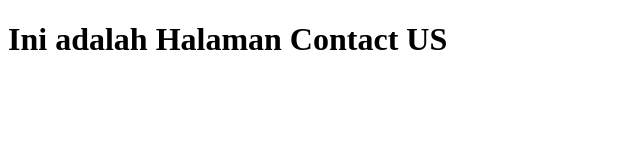
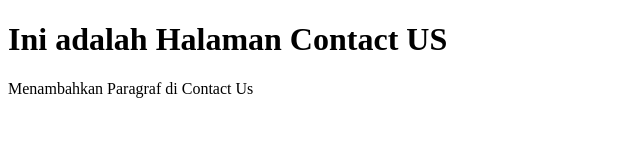
Before and after one commit to ubsisalmanalfarisi/latihan-git, a plain HTML site: page contact.html in a window 1280 px wide. Shown: the whole page, without its empty margins (0-640 px from the left). Drawn offline with Linux system fonts and the light colour scheme.

Commit message:
Menambahkan Paragraf di halaman contact.html

```diff
--- a/contact.html
+++ b/contact.html
@@ -10,6 +10,7 @@
 
 <body>
     <h1>Ini adalah Halaman Contact US</h1>
+    <p>Menambahkan Paragraf di Contact Us</p>
 </body>
 
 </html>
```
